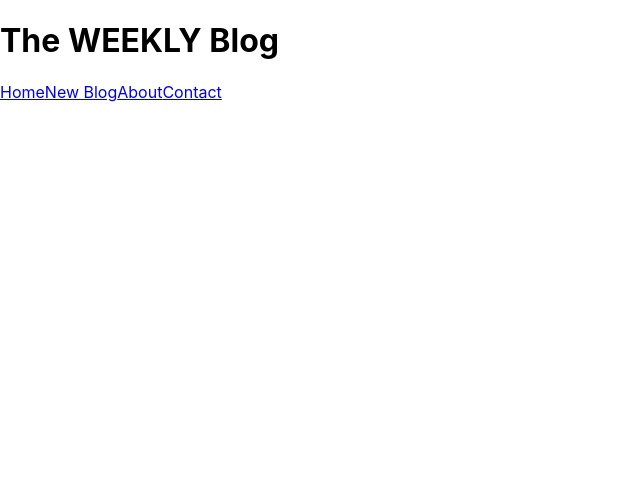
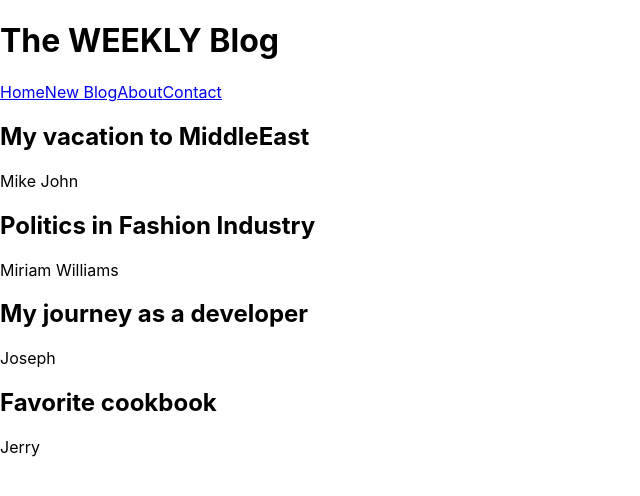
Before and after one commit to MissZamzam/blog-application, a React (Create React App) app: page / in a window 1280 px wide. Shown: the top 496 px of the page, without its empty margins (0-640 px from the left). Built offline with nearby package versions, Linux system fonts and the light colour scheme.

Commit message:
use map method to loop through the list and output templates

```diff
--- a/src/Home.js
+++ b/src/Home.js
@@ -11,7 +11,12 @@ function Home () {
     ])
     return (
         <div className="home">
-
+            {articles.map((article) =>(
+                <div className="article-preview" key={article.id}>
+                    <h2>{article.title}</h2>
+                    <p>{article.author}</p>
+                    </div>
+            ))}
         </div>
     )
 }
```
